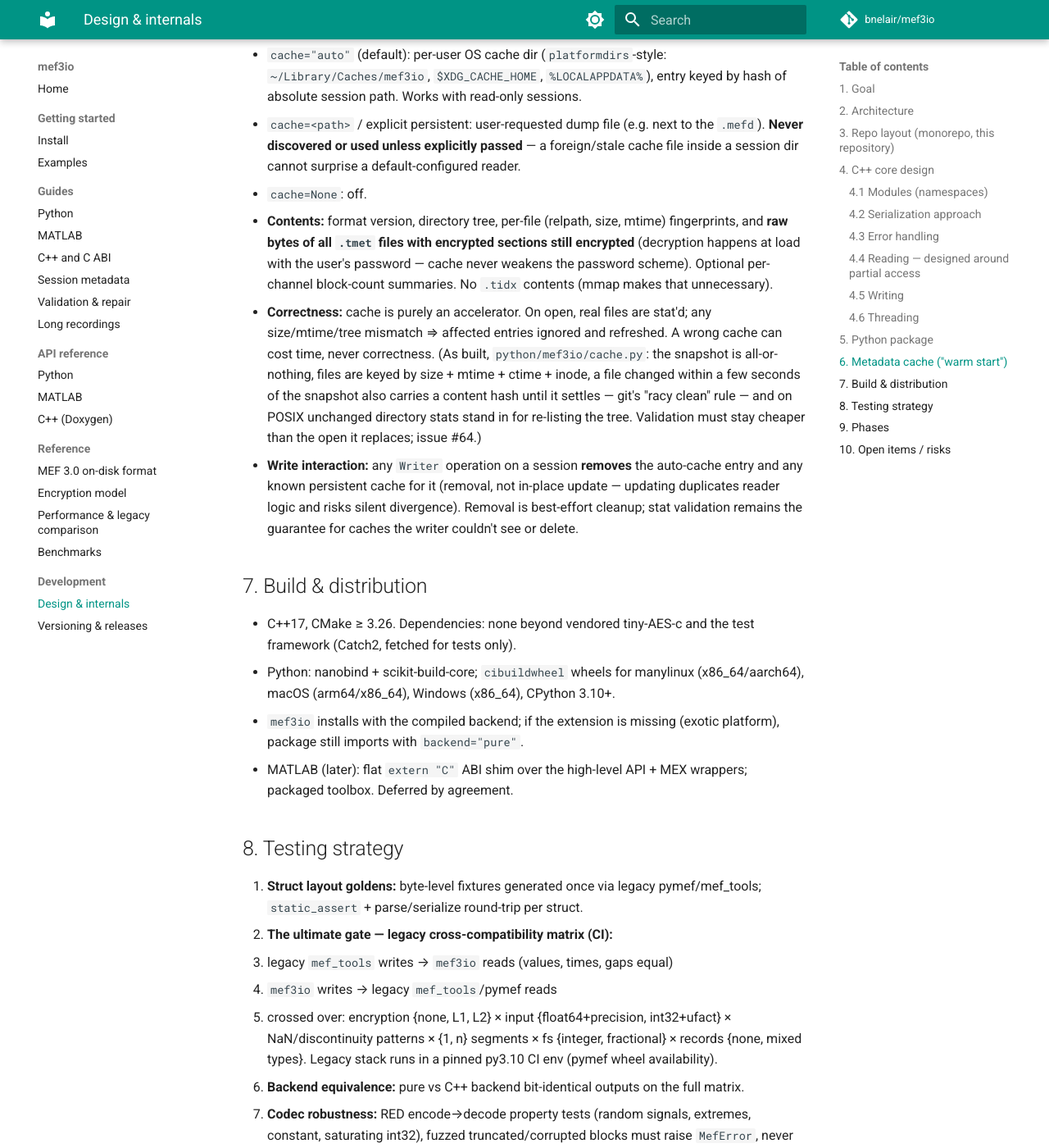
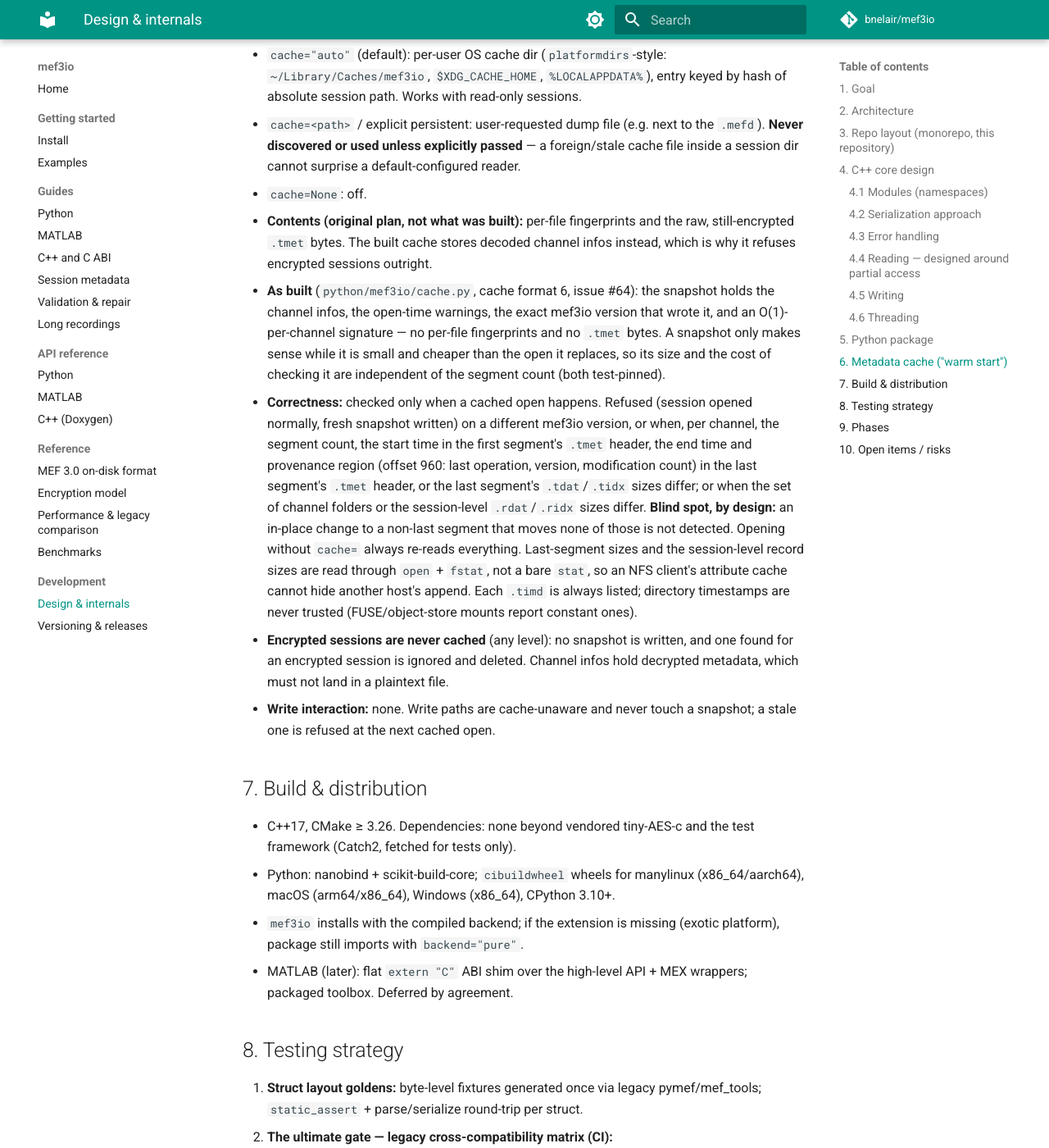
Before and after one commit to bnelair/mef3io, an MkDocs documentation site: the page built from docs/design.md, in a window 1280 px wide and 1400 px high, scrolled down 5887 px. Shown: the whole window at 82% size. Built offline with MkDocs 1.6.1 and Material for MkDocs 9.7.7, drawn with Linux system fonts in a browser that asks for light colours; comment, search, counter and statistics services are not loaded; some of the changed text lies outside the part shown.

Commit message:
Make the warm-start snapshot O(channels) and decide validity only on open
A snapshot only makes sense if it is small and cheaper than reading the
original. The previous head fingerprinted every .tmet/.tidx: the check
was stat-only, but the snapshot itself grew by ~150 bytes per file (a
million-segment session would carry a ~300 MB JSON), and validation was
still O(segments).

Validation is now O(1) per channel, and decided only when a cached open
happens:

- the exact mef3io version that wrote the snapshot;
- per channel: the .segd count (one listing of the .timd folder), start
  and end from the first and last segment's .tmet universal header, and
  the last segment's .tdat/.tidx sizes and provenance region (whose
  modification count is the change marker);
- the set of channel folders and the session-level .rdat/.ridx sizes.

Any mismatch refuses the snapshot, opens normally and writes a fresh
one. Timestamps and inodes play no part any more, so there is no
same-tick race and no Windows/FAT difference. Directory times are never
trusted, and sizes are read via open+fstat so an NFS attribute cache
cannot hide another host's append. The deliberate blind spot, documented
and pinned by a test: an in-place edit of a non-last segment that moves
none of the above is not seen; a plain open always reads everything.

Writers are cache-unaware: the Writer no longer deletes the auto
snapshot, and no write path knows the cache exists.

Encrypted sessions are not cached. No snapshot is written for them, and
a snapshot file found for one is ignored and deleted.

save() uses a unique temp file per call, so two processes saving the
same cache cannot collide, and a failed save never fails an open. The
signature is still taken before the backend reads the metadata; a test
now injects a write mid-open to pin that ordering.

Tests pin the guarantees rather than benchmark them: the snapshot size
is flat from 10 to 500 segments per channel, and the cached open reads
fewer bytes and opens fewer files than a plain open at 10, 150 and 500
segments per channel. A freshly written session is not slower with
cache=.

Measured, 64 ch: 150 seg/ch -> snapshot 60 KB, cached open 54/25 ms
cold/warm vs plain 3.0/1.26 s; 600 seg/ch -> 60 KB, 108/95 ms vs
29.6/6.6 s. Default access-modes run: directory open 49/25 ms with
the snapshot vs 242/137 ms without.

Co-Authored-By: Claude Opus 5.5 <noreply@anthropic.com>

```diff
--- a/docs/design.md
+++ b/docs/design.md
@@ -178,7 +178,7 @@ ABI shim (later) converts to codes. Bindings map to Python exceptions.
   under-declaring truncates the buffer it decodes into. The read path never consults these fields — it
   sizes from each block's own header — so older or foreign declarations stay
   readable. See `docs/mef3_format.md` and `docs/legacy_comparison.md`.
-- Any write invalidates caches for the session (see §6).
+- Writes never touch caches; a cached open detects the change (see §6).
 
 ### 4.6 Threading
 
@@ -241,24 +241,34 @@ storage; lazy open + mmap indices already fix the pathological local case).
     a foreign/stale cache file inside a session dir cannot surprise a
     default-configured reader.
   - `cache=None`: off.
-- **Contents:** format version, directory tree, per-file (relpath, size,
-  mtime) fingerprints, and **raw bytes of all `.tmet` files with encrypted
-  sections still encrypted** (decryption happens at load with the user's
-  password — cache never weakens the password scheme). Optional per-channel
-  block-count summaries. No `.tidx` contents (mmap makes that unnecessary).
-- **Correctness:** cache is purely an accelerator. On open, real files are
-  stat'd; any size/mtime/tree mismatch ⇒ affected entries ignored and
-  refreshed. A wrong cache can cost time, never correctness. (As built,
-  `python/mef3io/cache.py`: the snapshot is all-or-nothing, files are keyed by
-  size + mtime + ctime + inode, a file changed within a few seconds of the
-  snapshot also carries a content hash until it settles — git's "racy clean"
-  rule — and on POSIX unchanged directory stats stand in for re-listing the
-  tree. Validation must stay cheaper than the open it replaces; issue #64.)
-- **Write interaction:** any `Writer` operation on a session **removes** the
-  auto-cache entry and any known persistent cache for it (removal, not
-  in-place update — updating duplicates reader logic and risks silent
-  divergence). Removal is best-effort cleanup; stat validation remains the
-  guarantee for caches the writer couldn't see or delete.
+- **Contents (original plan, not what was built):** per-file fingerprints and
+  the raw, still-encrypted `.tmet` bytes. The built cache stores decoded
+  channel infos instead, which is why it refuses encrypted sessions outright.
+- **As built** (`python/mef3io/cache.py`, cache format 6, issue #64): the
+  snapshot holds the channel infos, the open-time warnings, the exact mef3io
+  version that wrote it, and an O(1)-per-channel signature — no per-file
+  fingerprints and no `.tmet` bytes. A snapshot only makes sense while it is
+  small and cheaper than the open it replaces, so its size and the cost of
+  checking it are independent of the segment count (both test-pinned).
+- **Correctness:** checked only when a cached open happens. Refused (session
+  opened normally, fresh snapshot written) on a different mef3io version, or
+  when, per channel, the segment count, the start time in the first segment's
+  `.tmet` header, the end time and provenance region (offset 960: last
+  operation, version, modification count) in the last segment's `.tmet`
+  header, or the last segment's `.tdat`/`.tidx` sizes differ; or when the set
+  of channel folders or the session-level `.rdat`/`.ridx` sizes differ.
+  **Blind spot, by design:** an in-place change to a non-last segment that
+  moves none of those is not detected. Opening without `cache=` always
+  re-reads everything. Last-segment sizes and the session-level record sizes
+  are read through `open` + `fstat`, not a bare `stat`, so an NFS client's
+  attribute cache cannot hide another host's append. Each `.timd` is always
+  listed; directory timestamps are never trusted (FUSE/object-store mounts
+  report constant ones).
+- **Encrypted sessions are never cached** (any level): no snapshot is written,
+  and one found for an encrypted session is ignored and deleted. Channel infos
+  hold decrypted metadata, which must not land in a plaintext file.
+- **Write interaction:** none. Write paths are cache-unaware and never touch a
+  snapshot; a stale one is refused at the next cached open.
 
 ## 7. Build & distribution
 
```
Also changed, not shown: CLAUDE.md (+28 -16 lines), docs/benchmarks.md (+25 -25 lines), docs/python.md (+24 -8 lines), 9 other files.
